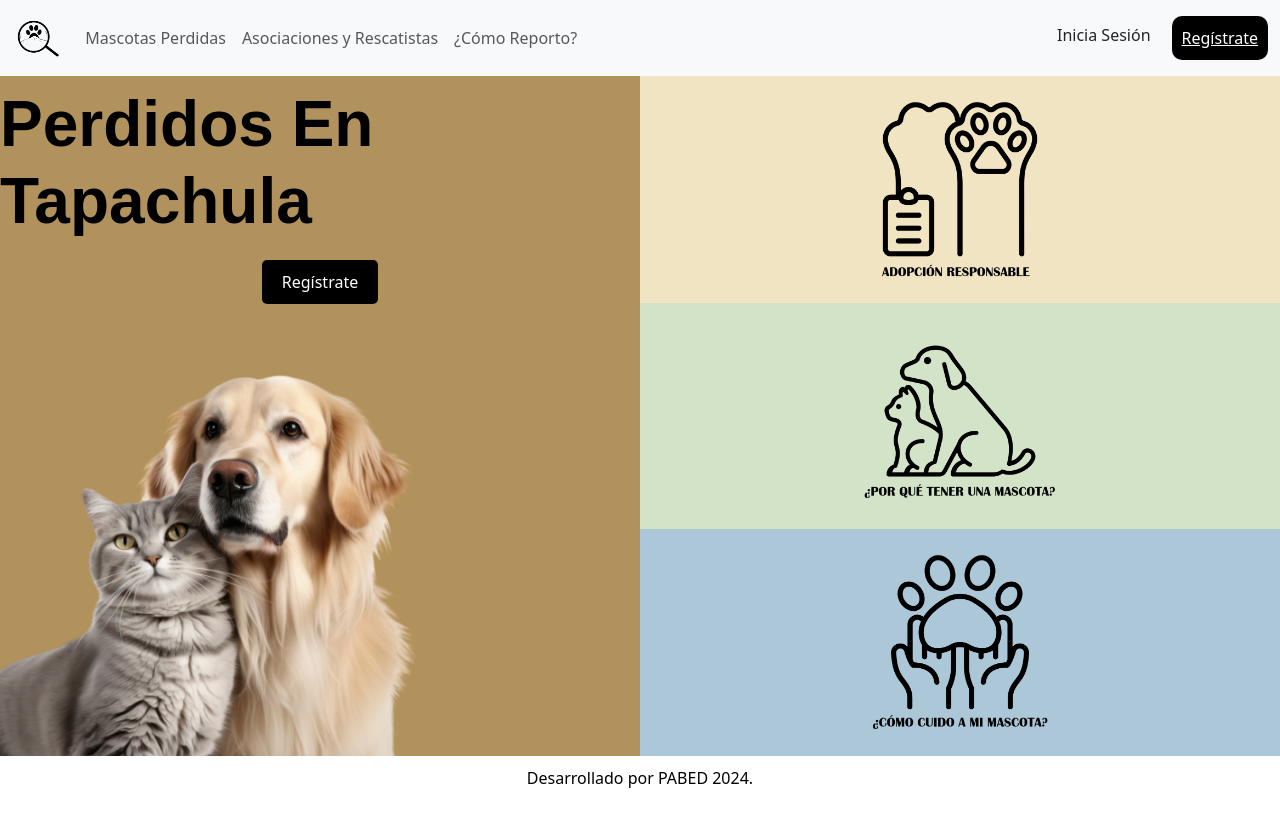
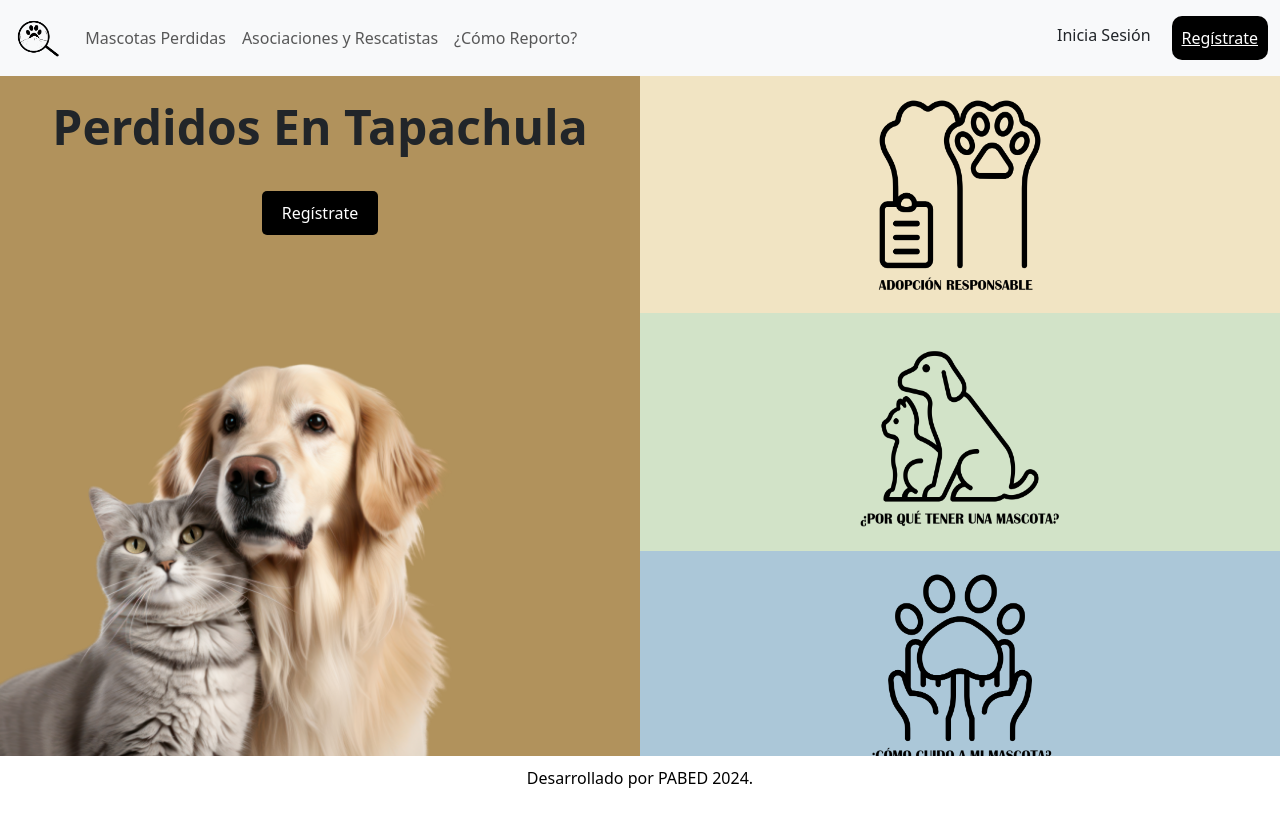
Before and after one commit to pabeddev/PET, a React (Create React App) app in the folder client/: page / in a window 1280 px wide. Shown: the top 826 px of the page. Before the commit the page ends 800 px from the top, so only its background shows below. Built offline with nearby package versions, Linux system fonts and the light colour scheme; no server answers.

Commit message:
Fix: change css for main component

```diff
--- a/client/src/components/Main.js
+++ b/client/src/components/Main.js
@@ -11,33 +11,37 @@ const Main = () => {
   return (
     <div className="container-main">
       <div className="main-content">
-        <h1 className="main-title-font">Perdidos En Tapachula</h1>
-        <Link to={usersRoutes.signUp}>
-          <button>Regístrate</button>
-        </Link>
+        <div className="main-title">
+          <h1 className="main-title-font">Perdidos En Tapachula</h1>
+        </div>
+        <div className="main-link">
+          <Link className="" to={usersRoutes.signUp}>
+            Regístrate
+          </Link>
+        </div>
+        <div className="main-image-container">
           <img src={M01} alt="Dog and Cat" className="main-image" />
+        </div>
       </div>
       <div className="info-sections">
         <div className="info-section section1">
           <Link to={usersRoutes.userPetAdoption}>
-            <img src={M1} alt="Icon 1" />
+            <img src={M1} alt="Icon 1" className="icon" />
           </Link>
         </div>
         <div className="info-section section2">
           <Link to={usersRoutes.userPetImportance}>
-            <img src={M2} alt="Icon 2" />
+            <img src={M2} alt="Icon 2" className="icon" />
           </Link>
         </div>
         <div className="info-section section3">
           <Link to={usersRoutes.userPetCare}>
-            <img src={M3} alt="Icon 3" />
+            <img src={M3} alt="Icon 3" className="icon" />
           </Link>
         </div>
       </div>
-      <div>
-      </div>
+      <div></div>
     </div>
-
   );
 };
 
--- a/client/src/css/main.css
+++ b/client/src/css/main.css
@@ -1,80 +1,3 @@
-body, html {
-  width: 100%;
-  height: 100%;
-}
-
-.container-main {
-  display: flex;
-  justify-content: space-between;
-  align-items: center;
-  box-sizing: border-box;
-  height: 85vh;
-  width: 100%;
-}
-
-.main-content {
-  width: 50%;
-  height: 100%;
-  display: flex;
-  flex-direction: column;
-  justify-content: right;
-  align-items: center;
-  background-color: #b2925c;
-  box-sizing: border-box;
-}
-
-.main-content h1 {
-  font-size: 4em;
-  margin-bottom: 20px;
-  font-family: "Oswald", sans-serif;
-  color: black;
-}
-
-.main-content button {
-  background-color: black;
-  color: white;
-  border: none;
-  padding: 10px 20px;
-  border-radius: 5px;
-  cursor: pointer;
-  font-size: 1em;
-  margin-bottom: 20px;
-}
-
-.main-content button:hover{
-  background-color: rgb(39, 39, 39);
-}
-.main-content img.main-image {
-  max-width: 69%;
-  height: auto;
-  border-radius: 10px;
-  align-self: flex-start;
-  text-align: left;
-}
-
-.main-title-font{
-  padding-top: 10px;
-  font-size: 1.5rem;
-  font-weight: bolder;
-
-}
-.info-sections {
-  width: 50%;
-  height: 100%;
-  display: flex;
-  flex-direction: column;
-  text-align: center;
-  padding: 0px;
-}
-
-.info-section {
-  width: 100%;
-  display: flex;
-  justify-content: center;
-  align-items: center;
-  flex: 1;
-}
-
 .section1 {
   background-color: #f1e4c3;
 }
@@ -87,48 +10,71 @@ body, html {
   background-color: #abc7d8;
 }
 
-.info-section img {
-  max-width: 30%;
+.container-main {
+  display: grid;
+  grid-template-columns: 1fr 1fr;
+  height: 100vh;
+}
+
+.main-content {
+  background-color: #b1925c;
+  display: grid;
+  grid-template-rows: 2fr 1fr 10fr;
+}
+
+.main-image-container {
+  display: grid;
+  align-items: end;
+  justify-content: center;
+}
+
+.main-image {
+  width: 75%;
   height: auto;
 }
 
-@media (max-width: 768px) {
-  .container-main {
-    flex-direction: column;
-    height: auto;
-    padding-bottom: 50px;
-
+.main-title {
+  text-align: center;
+  display: grid;
+  align-items: center;
 }
 
-  .main-content,
-  .info-sections {
-    width: 100%;
-    padding: 0px;
-    text-align: center;
-
+.main-title-font {
+  font-size: 3em;
+  font-weight: bold;
 }
 
-  .main-content h1 {
-    font-size: 3em;
-    margin-bottom: 10px;
+.main-link {
+  display: grid;
+  align-items: center;
+  justify-content: center;
 }
 
-  .main-content p {
+.main-link a {
+  text-decoration: none;
+  color: #fff;
   font-size: 1em;
-    margin-bottom: 10px; /* Espacio inferior reducido */
+  background-color: #000;
+  padding: 10px 20px;
+  border-radius: 5px;
 }
 
-  .main-content button {
-    font-size: 0.9em;
+.main-link a:hover {
+  background-color: #333;
 }
 
-  .main-content img.main-image {
-    width: 100%;
-    max-width: none;
-    align-self: center;
+.info-sections {
+  display: grid;
+  grid-template-rows: 1fr 1fr 1fr;
 }
 
-  .info-section img {
-    max-width: 50%;
+.icon {
+  width: 200px;
+  height: 200px;
 }
+
+.info-section {
+  display: grid;
+  align-items: center;
+  justify-content: center;
 }
```
Lines whose indentation alone changed are shown as unchanged.
